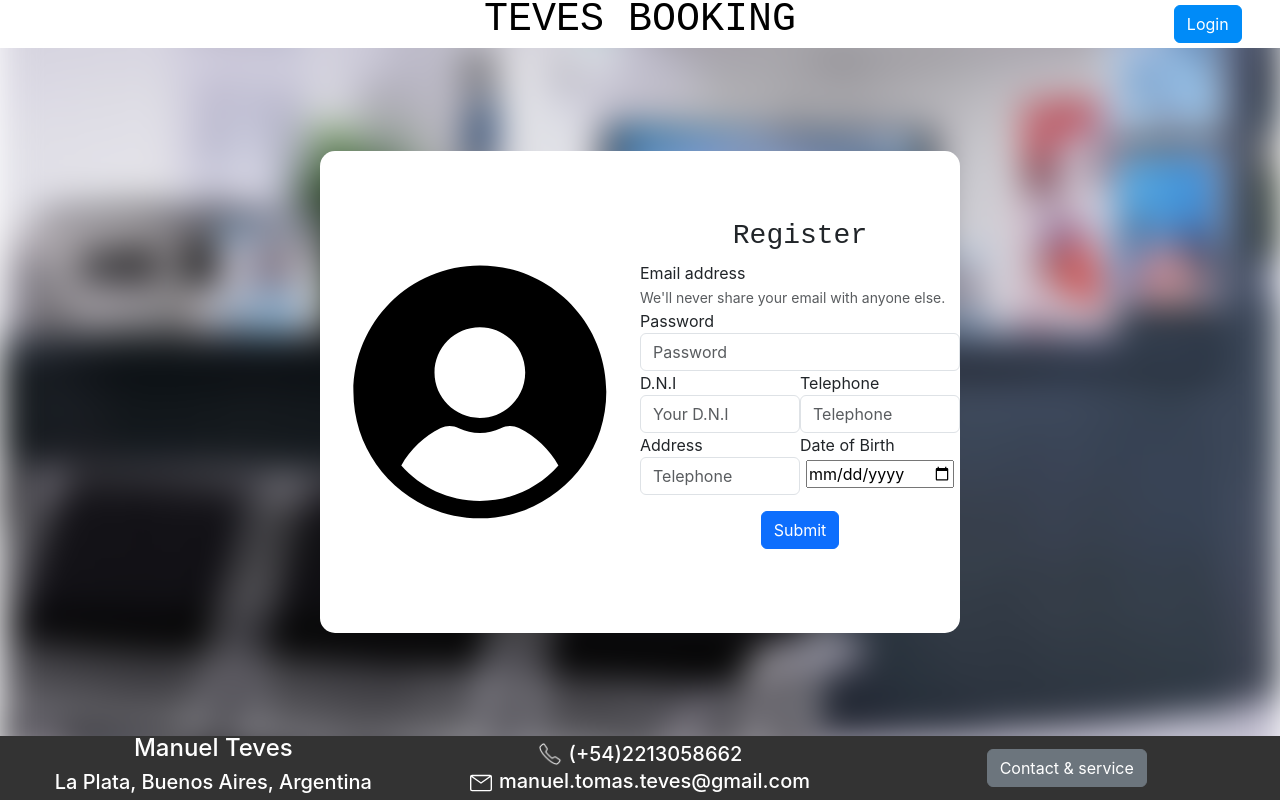
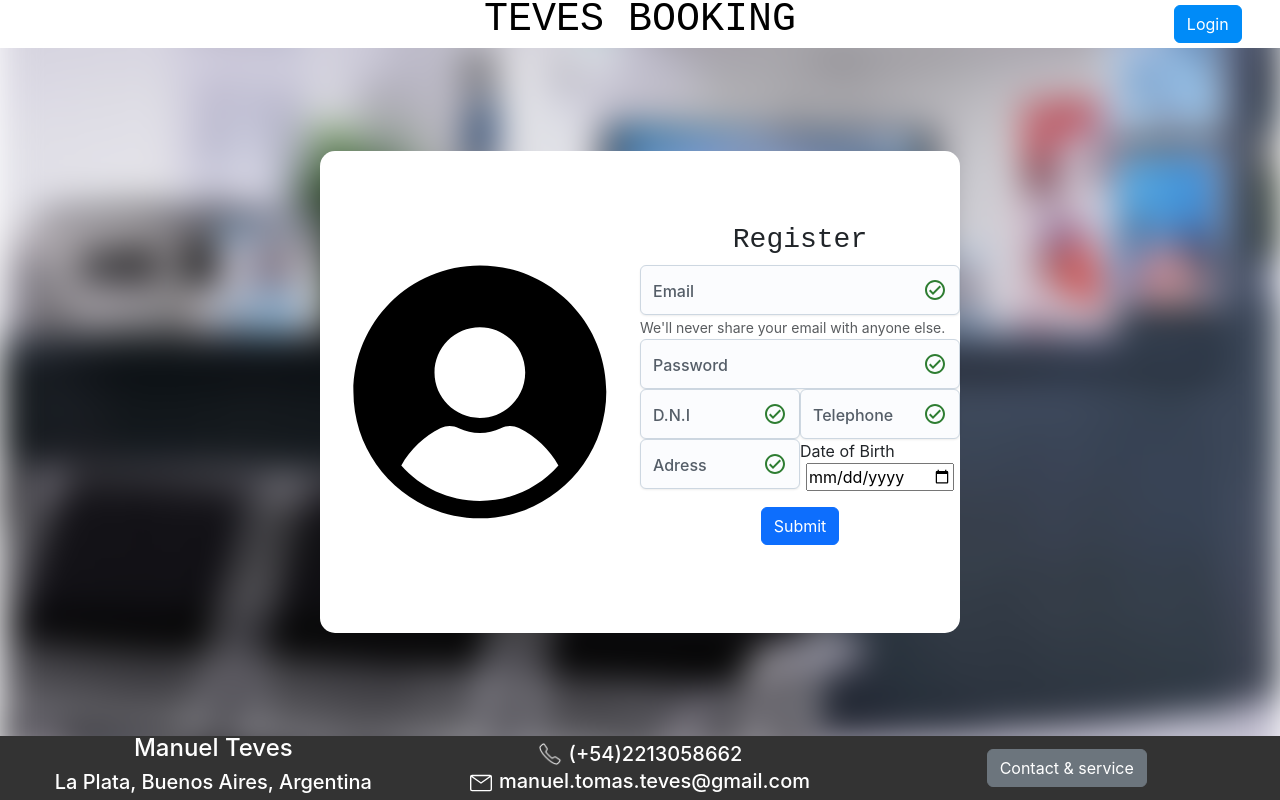
Before and after one commit to TevesManuel/hospital-booking-app, a React (Create React App) app in the folder frontend/: page /register in a window 1280 px wide. Built offline with nearby package versions, Linux system fonts and the light colour scheme.

Commit message:
Input take form

```diff
--- /dev/null
+++ b/frontend/src/components/basics/TInput/TInput.tsx
@@ -0,0 +1,92 @@
+import React from 'react';
+import { styled } from '@mui/joy/styles';
+import Input from '@mui/joy/Input';
+import CheckCircleOutlined from '@mui/icons-material/CheckCircleOutlined';
+import { useFieldValues } from '../../../hooks/useField/useField';
+
+const StyledInput = styled('input')({
+    border: 'none',
+    minWidth: 0,
+    outline: 0,
+    padding: 0,
+    paddingTop: '1em',
+    flex: 1,
+    color: 'inherit',
+    backgroundColor: 'transparent',
+    fontFamily: 'inherit',
+    fontSize: 'inherit',
+    fontStyle: 'inherit',
+    fontWeight: 'inherit',
+    lineHeight: 'inherit',
+    textOverflow: 'ellipsis',
+    width: '100%',
+    '&::placeholder': {
+    opacity: 0,
+    transition: '0.1s ease-out',
+    },
+    '&:focus::placeholder': {
+        opacity: 1,
+    },
+    '&:focus ~ label, &:not(:placeholder-shown) ~ label, &:-webkit-autofill ~ label': {
+        top: '0.5rem',
+        fontSize: '0.75rem',
+    },
+    '&:focus ~ label': {
+        color: 'var(--Input-focusedHighlight)',
+    },
+    '&:-webkit-autofill': {
+        alignSelf: 'stretch', // to fill the height of the root slot
+    },
+    '&:-webkit-autofill:not(* + &)': {
+        marginInlineStart: 'calc(-1 * var(--Input-paddingInline))',
+        paddingInlineStart: 'var(--Input-paddingInline)',
+        borderTopLeftRadius:
+        'calc(var(--Input-radius) - var(--variant-borderWidth, 0px))',
+        borderBottomLeftRadius:
+        'calc(var(--Input-radius) - var(--variant-borderWidth, 0px))',
+    },
+});
+
+const StyledLabel = styled('label')(({ theme }) => ({
+    position: 'absolute',
+    lineHeight: 1,
+    top: 'calc((var(--Input-minHeight) - 1em) / 2)',
+    color: theme.vars.palette.text.tertiary,
+    fontWeight: theme.vars.fontWeight.md,
+    transition: 'all 150ms cubic-bezier(0.4, 0, 0.2, 1)',
+}));
+
+
+interface TInputProps {
+    inputValues: useFieldValues;
+    label: string,
+    placeholder: string,
+    type : 'email' | 'password' | 'telephone' | 'dni' | 'normal',
+}
+
+const TInput : React.FC<TInputProps> = ({inputValues, label, placeholder}) => {
+    const InnerInput = React.forwardRef<
+    HTMLInputElement,
+    React.JSX.IntrinsicElements['input']
+        >(function InnerInput(props, ref) {
+        const id = React.useId();
+        return (
+        <React.Fragment>
+            <StyledInput {...props} ref={ref} id={id} />
+            <StyledLabel htmlFor={id}>{label}</StyledLabel>
+        </React.Fragment>
+        );
+    });
+
+    return (
+        <Input
+            fullWidth
+            endDecorator={<CheckCircleOutlined color='success' />}
+            slots={{ input: InnerInput }}
+            slotProps={{ input: { placeholder: placeholder } }}
+            sx={{ '--Input-minHeight': '50px', '--Input-radius': '6px' }}
+        />
+    );
+};
+
+export default TInput;
--- a/frontend/src/components/register/register.tsx
+++ b/frontend/src/components/register/register.tsx
@@ -4,6 +4,7 @@ import Background from "../background/background";
 import userIcon from "./assets/user.svg";
 import useField from "../../hooks/useField/useField";
 import { toast } from 'react-toastify';
+import TInput from "../basics/TInput/TInput";
 
 const Register : React.FC = () => {
 
@@ -65,39 +66,33 @@ const Register : React.FC = () => {
                         <form className="loginForm" onSubmit={register}>
 
                             <div className="w-100">
-                                <label className="w-100">Email address</label>
                                 <div className="form-group registerFormInput">
-
-                                    {/* <input type="email" className="form-control" aria-describedby="emailHelp" placeholder="Enter email" {...email} required={true} /> */}
+                                    <TInput inputValues={email} placeholder="user@email.com" label="Email" type="email"/>
                                 </div>
                                 <small id="emailHelp" className="form-text text-muted">We'll never share your email with anyone else.</small>
                             </div>
 
-                            <label className="w-100">Password</label>
                             <div className="form-group registerFormInput">
-                                <input type="password" className="form-control" placeholder="Password" {...password} required={true}  />
+                                <TInput inputValues={password} placeholder="" label="Password" type="password"/>
                             </div>
 
                             <div style={{display: 'flex'}}>
                                 <div style={{flex: 5}}>
-                                    <label className="w-100">D.N.I</label>
                                     <div className="form-group registerFormInput">
-                                        <input type="text" className="form-control" placeholder="Your D.N.I" {...dni} required={true}  />
+                                        <TInput inputValues={dni} placeholder="xx.xxx.xxx" label="D.N.I" type="dni"/>
                                     </div>
                                 </div>
                                 <div style={{flex: 5}}>
-                                    <label className="w-100">Telephone</label>
                                     <div className="form-group registerFormInput">
-                                        <input type="text" className="form-control" placeholder="Telephone" {...telephone} required={true} />
+                                        <TInput inputValues={telephone} placeholder="(xxx) xxx xxxx" label="Telephone" type="telephone"/>
                                     </div>
                                 </div>
                             </div>
 
                             <div style={{display: 'flex', width: '100%'}}>
                                 <div style={{flex: 5}}>
-                                    <label className="w-100">Address</label>
                                     <div className="form-group registerFormInput">
-                                        <input type="text" className="form-control" placeholder="Telephone" {...address} required={true} />
+                                        <TInput inputValues={address} placeholder="Cx e/x y x" label="Adress" type="normal"/>
                                     </div>
                                 </div>
                                 <div style={{flex: 5}}>
```
Also changed, not shown: frontend/src/components/basics/Input/Input.tsx (deleted, +0 -88 lines), 2 other files (tests, documents, lock files or other folders).
